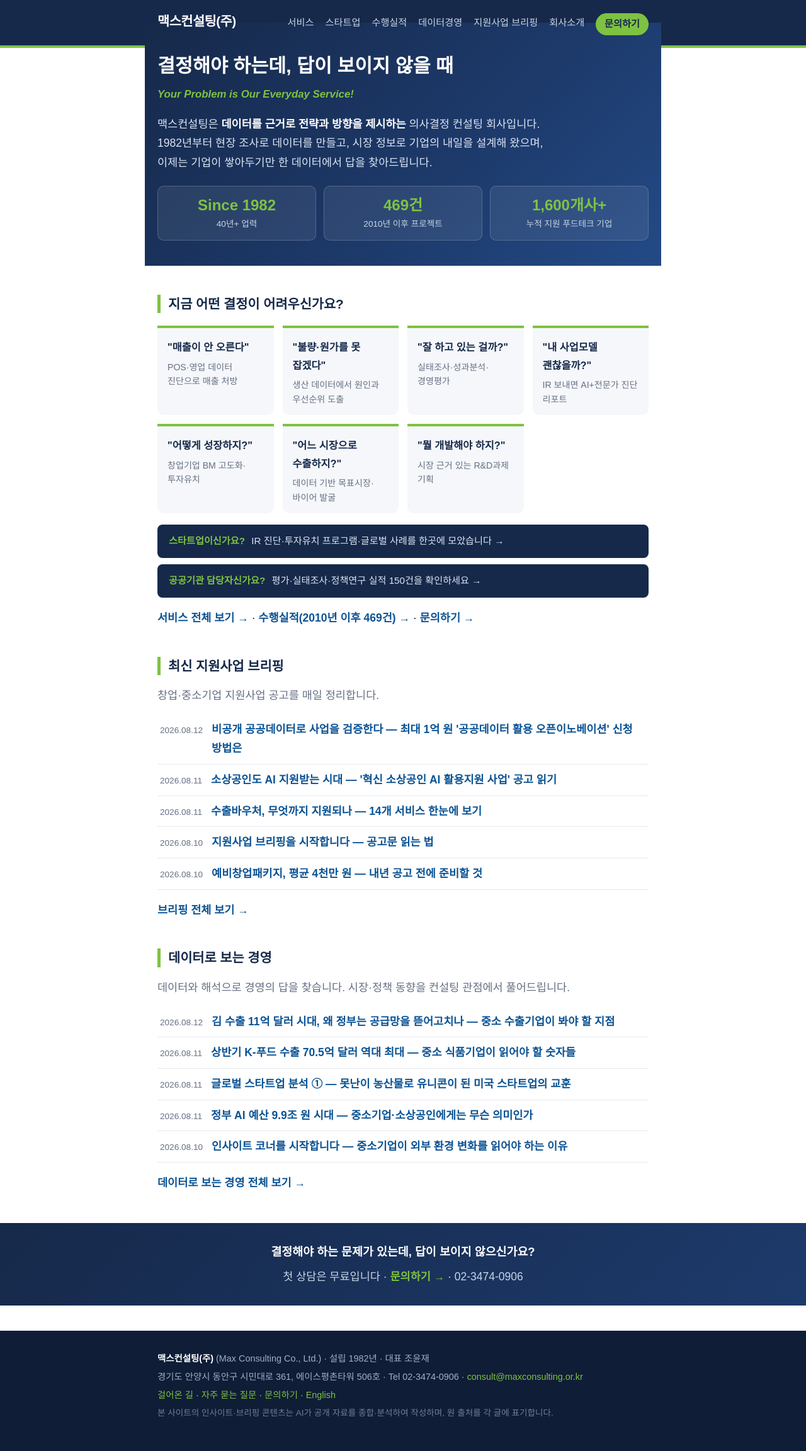
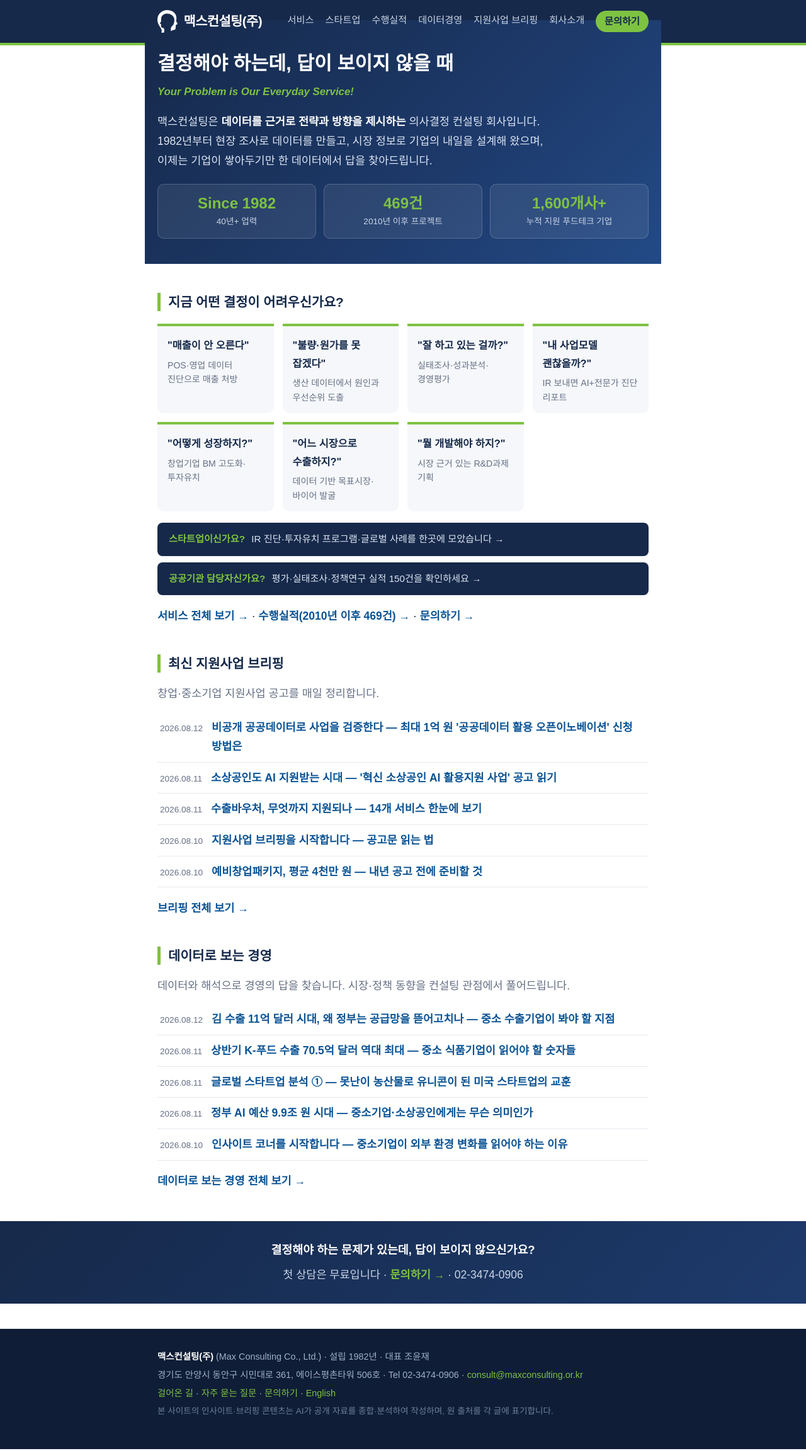
Before and after one commit to isac1003/isac1003.github.io, a Jekyll site: the page built from index.html, in a window 1280 px wide. Shown: the whole page at 63% size. Built offline with Jekyll 4.4.1, drawn with Linux system fonts in a browser that asks for light colours.

Commit message:
회사 로고 추가: 헤더 심볼(화이트), 파비콘, Organization 구조화 데이터 logo

```diff
--- a/_layouts/default.html
+++ b/_layouts/default.html
@@ -9,6 +9,9 @@
 <link rel="alternate" type="application/atom+xml" title="{{ site.title }}" href="{{ '/feed.xml' | absolute_url }}">
 <link rel="alternate" type="application/rss+xml" title="{{ site.title }} RSS" href="{{ '/rss.xml' | absolute_url }}">
 <link rel="stylesheet" href="{{ '/assets/style.css' | relative_url }}">
+<link rel="icon" type="image/png" sizes="32x32" href="{{ '/assets/favicon-32.png' | relative_url }}">
+<link rel="icon" type="image/png" sizes="512x512" href="{{ '/assets/favicon-512.png' | relative_url }}">
+<link rel="apple-touch-icon" href="{{ '/apple-touch-icon.png' | relative_url }}">
 <meta name="naver-site-verification" content="07b7be2d7e66f87ec7ba78c210324b93b1264b7e" />
 <meta name="google-site-verification" content="KtAizlzhIj5BejR3n0fSTif34URfTQr7iZpmPh526Cg" />
 {% if page.url == "/" or page.url == "/about/" or page.url == "/history/" %}
@@ -39,7 +43,7 @@
 <a class="skip-link" href="#main">본문 바로가기</a>
 <header class="site-header">
   <div class="wrap">
-    <a class="site-title" href="{{ '/' | relative_url }}">{{ site.title }}</a>
+    <a class="site-title" href="{{ '/' | relative_url }}"><img class="site-logo" src="{{ '/assets/logo-mark-white.png' | relative_url }}" alt="" width="32" height="36">{{ site.title }}</a>
     <nav aria-label="주 메뉴">
       <a href="{{ '/services/' | relative_url }}">서비스</a>
       <a href="{{ '/startup/' | relative_url }}">스타트업</a>
--- a/assets/style.css
+++ b/assets/style.css
@@ -30,8 +30,9 @@ a:hover { text-decoration: underline; }
   padding: 16px 0;
   border-bottom: 4px solid var(--green);
 }
-.site-header .wrap { display: flex; flex-wrap: wrap; align-items: baseline; gap: 8px 24px; }
-.site-title { font-size: 1.3rem; font-weight: 800; color: #fff; letter-spacing: -0.5px; }
+.site-header .wrap { display: flex; flex-wrap: wrap; align-items: center; gap: 8px 24px; }
+.site-title { font-size: 1.3rem; font-weight: 800; color: #fff; letter-spacing: -0.5px; display: inline-flex; align-items: center; gap: 10px; }
+.site-logo { height: 36px; width: auto; display: block; }
 .site-title:hover { text-decoration: none; color: var(--green); }
 .site-header nav { display: flex; flex-wrap: wrap; gap: 4px 18px; margin-left: auto; }
 .site-header nav a { color: #c9d4e5; font-size: 0.95rem; padding: 2px 0; border-bottom: 2px solid transparent; }
```
Also changed, not shown: other parts of _layouts/default.html (+1 -0 lines), apple-touch-icon.png (added), assets/favicon-32.png (added), assets/favicon-512.png (added), assets/logo-mark-white.png (added), assets/logo-mark.png (added), assets/logo.png (added).
